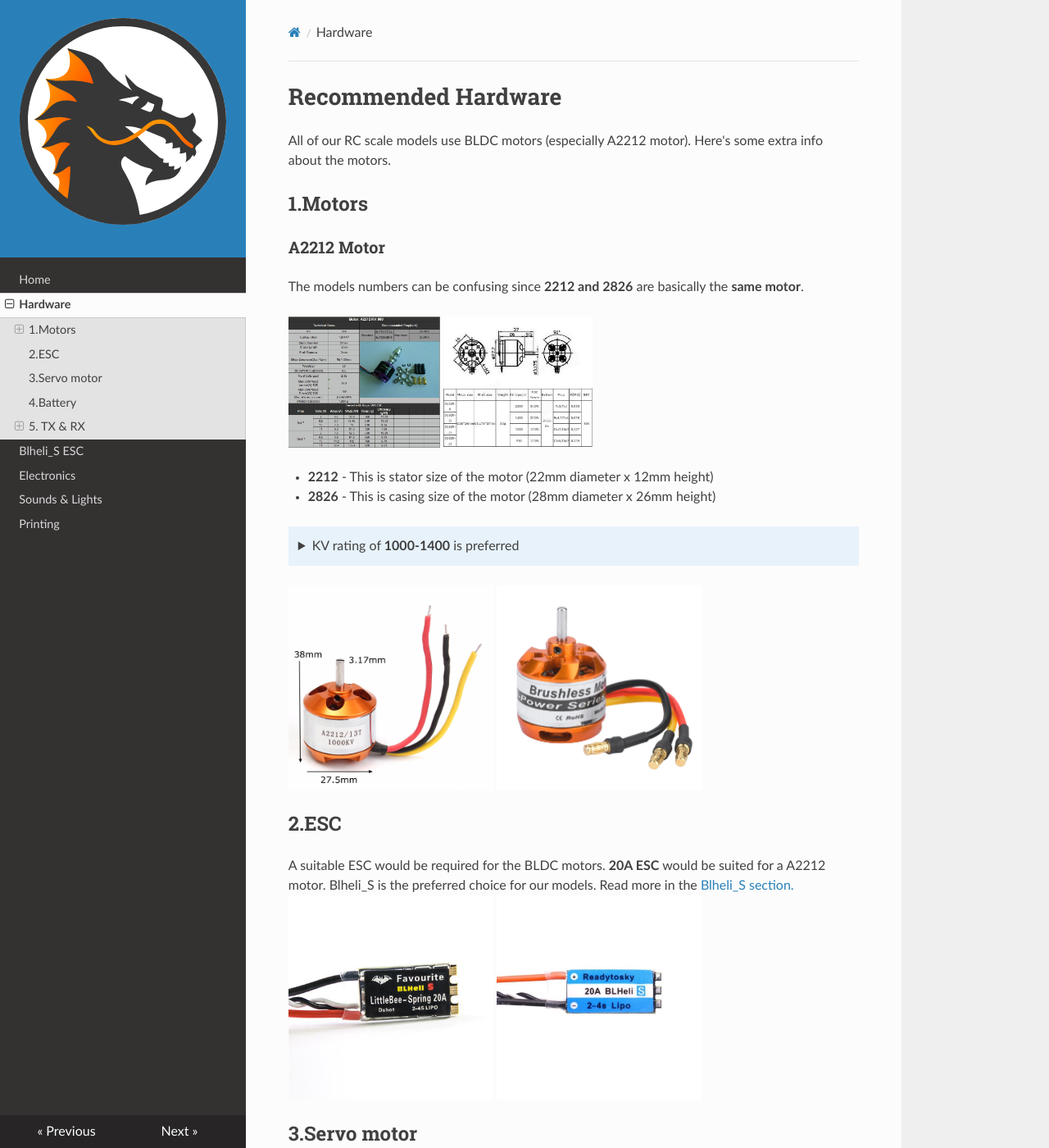
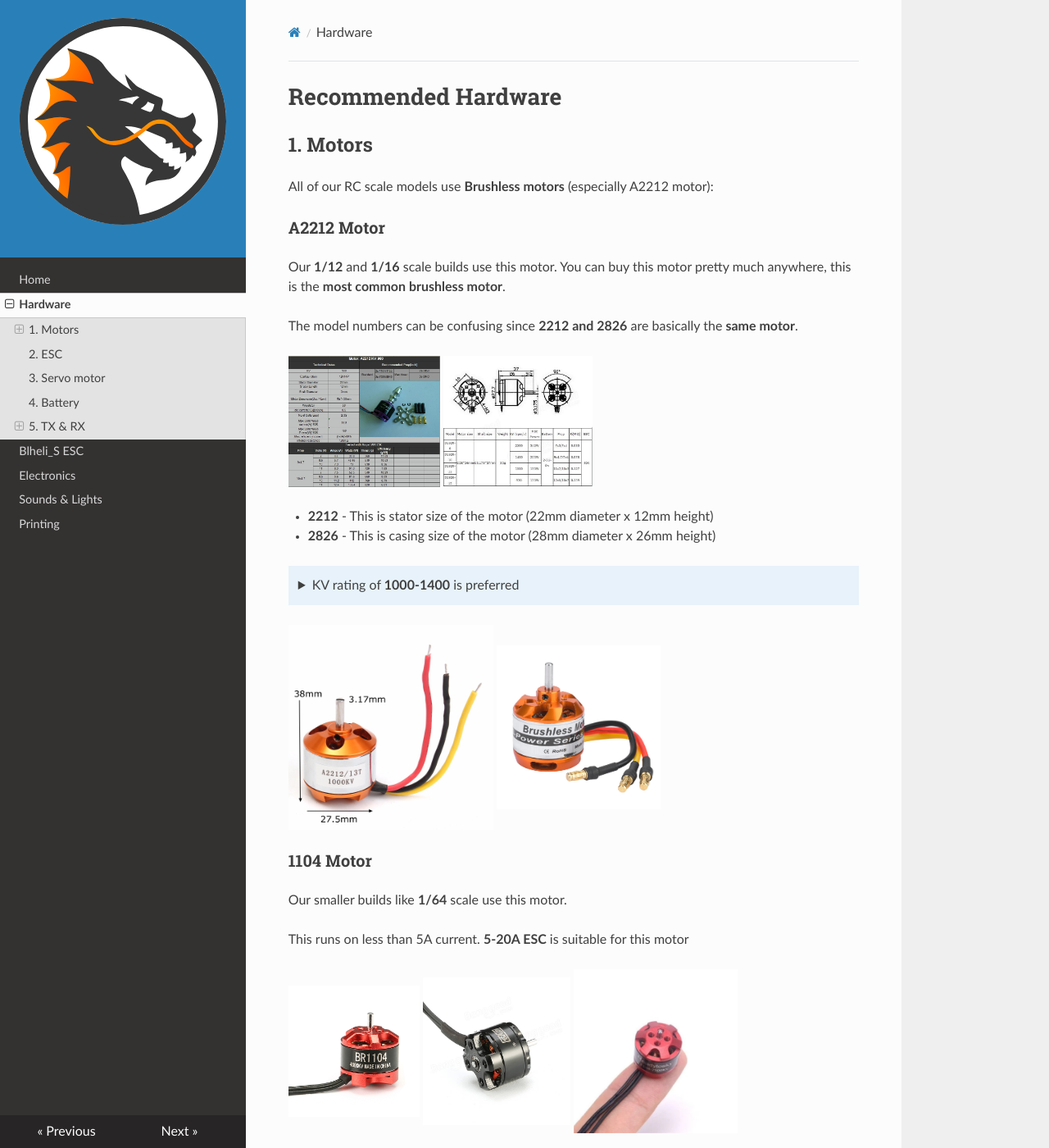
Before and after one commit to rambros3d/handbook, an MkDocs documentation site: the page built from docs/hardware.md, in a window 1280 px wide and 1400 px high. Shown: the whole window at 82% size. Built offline with MkDocs 1.6.1, drawn with Linux system fonts in a browser that asks for light colours; nearby versions of some CDN libraries; some of the changed text lies outside the part shown.

Commit message:
add 1104 motor

```diff
--- a/docs/hardware.md
+++ b/docs/hardware.md
@@ -1,14 +1,15 @@
 # Recommended Hardware
-All of our RC scale models use BLDC motors (especially A2212 motor). Here's some extra info about the motors.
 
-## 1.Motors
+
+## 1. Motors
+All of our RC scale models use **Brushless motors** (especially A2212 motor):
 ### A2212 Motor
-The models numbers can be confusing since **2212 and 2826** are basically the **same motor**.
+Our **1/12** and **1/16** scale builds use this motor. You can buy this motor pretty much anywhere, this is the **most common brushless motor**.
+
+The model numbers can be confusing since **2212 and 2826** are basically the **same motor**.
 
 ![a2212 size](images/A2212-motor-size.webp){: style="height:160px"}
 ![2826 size](images/2826-motor-size.webp){: style="height:160px"}
-
-
 
 * **2212** - This is stator size of the motor (22mm diameter x 12mm height)
 * **2826** - This is casing size of the motor (28mm diameter x 26mm height)
@@ -16,16 +17,25 @@ The models numbers can be confusing since **2212 and 2826** are basically the **
 ??? note "KV rating of **1000-1400** is preferred"
        Higher KV will also work fine, but limit the throttle to avoid melting the gears.
 ![a2212 motor](images/A2212-motor-1000kv.webp){: style="height:250px"}
-![2826 motor](images/2826-dys.webp){: style="height:250px"}
+![2826 motor](images/2826-dys.webp){: style="height:200px"}
 
-## 2.ESC
+### 1104 Motor
+Our smaller builds like **1/64** scale use this motor.
+
+This runs on less than 5A current. **5-20A ESC** is suitable for this motor
+
+![a2212 size](images/1104-motor2.webp){: style="height:160px"}
+![2826 size](images/1104-dys.webp){: style="height:180px"}
+![a2212 size](images/1104-motor1.webp){: style="height:200px"}
+
+## 2. ESC
 A suitable ESC would be required for the BLDC motors.
-**20A ESC** would be suited for a A2212 motor. Blheli_S is the preferred choice for our models.
+**20A ESC** would be suited for A2212 motor. Blheli_S is the preferred choice for our builds.
 Read more in the [Blheli_S section.](blheli.md)
 ![alt text](images/blheli-littlebee.webp){: style="height:250px"}
 ![alt text](images/blheli-readytosky.webp){: style="height:250px"}
 
-## 3.Servo motor
+## 3. Servo motor
 You can use any 9g servo. Even the common Blue servos will work fine.
 
 **MG90S servo** is recommeded, they have metal gears and work smoothly.
@@ -34,7 +44,7 @@ You can use any 9g servo. Even the common Blue servos will work fine.
 ![alt text](images/servo-mg90s.webp){: style="height:250px"}
 ![alt text](images/servo-sg90.webp){: style="height:200px"}
 
-## 4.Battery
+## 4. Battery
 Li-Ion, Li-Po batteries are recommended for our models.
 
 ??? note
```
Also changed, not shown: other parts of docs/hardware.md (+1 -1 lines), README.md (+2 -0 lines), docs/blheli.md (+1 -1 lines), docs/images/1104-dys.webp (added), docs/images/1104-motor.webp (added), docs/images/1104-motor1.webp (added), docs/images/1104-motor2.webp (added).
